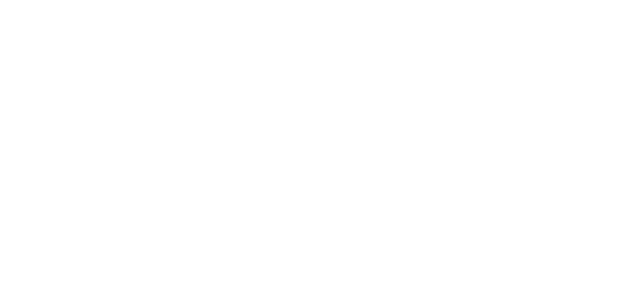
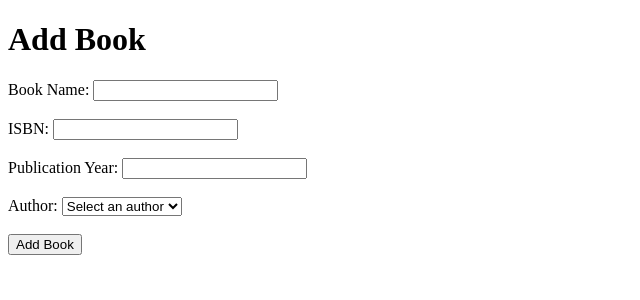
Before and after one commit to haki36/Book-Alchemy, a Flask app: page /add_book in a window 1280 px wide. Before the commit the part shown is empty. Shown: the top 300 px of the page, without its empty margins (0-640 px from the left). Run offline with Flask 3, Linux system fonts and the light colour scheme.

Commit message:
feat(templates): add forms for authors and books and create home page

```diff
--- a/templates/add_book.html
+++ b/templates/add_book.html
@@ -4,11 +4,28 @@
         <meta charset="UTF-8">
         <meta name="viewport" content="width=device-width, initial-scale=1.0">
         <meta http-equiv="X-UA-Compatible" content="ie=edge">
+        <title>Add Book</title>
     </head>
     <body>
+        <h1>Add Book</h1>
 
-  <form action="/add_author" method="POST">
-  <!-- Add the form here -->
+        <form action="/add_book" method="POST">
+            <label for="title">Book Name:</label>
+            <input type="text" id="title" name="title" required><br><br>
+
+            <label for="isbn">ISBN:</label>
+            <input type="text" id="isbn" name="isbn" required><br><br>
+
+            <label for="publication_year">Publication Year:</label>
+            <input type="number" id="publication_year" name="publication_year" required><br><br>
+            <label for="author_id">Author:</label>
+            <select id="author_id" name="author_id" required>
+                <option value="">Select an author</option>
+                {% for author in authors %}
+                    <option value="{{ author.id }}">{{ author.name }}</option>
+                {% endfor %}
+            </select><br><br>
+            <input type="submit" value="Add Book">
         </form>
 
     </body>
```
Also changed, not shown: templates/add_author.html (+6 -3 lines). Lines whose indentation alone changed are shown as unchanged.
